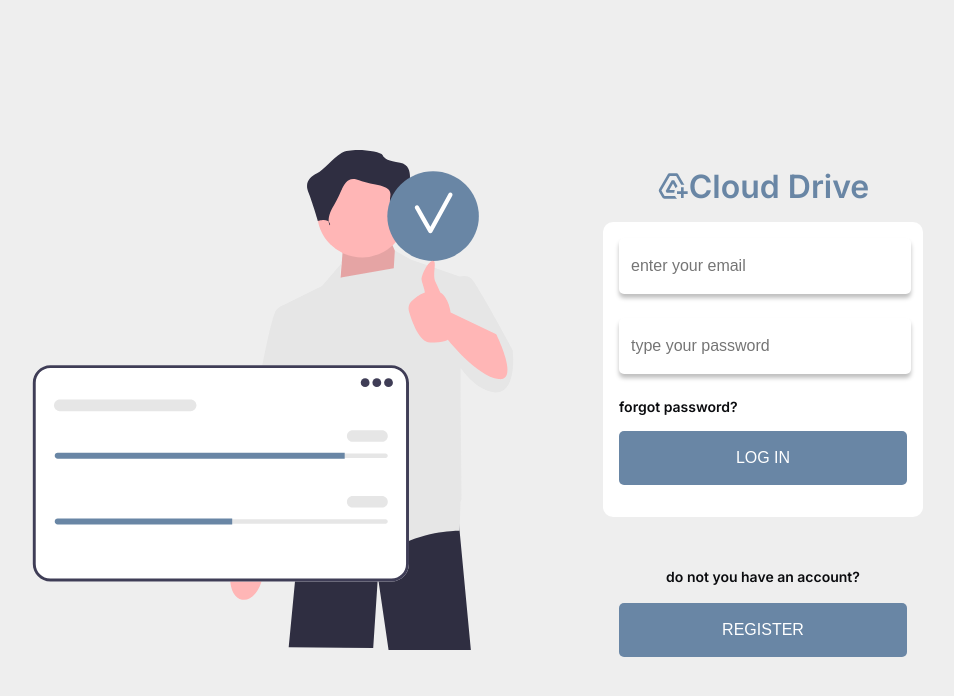
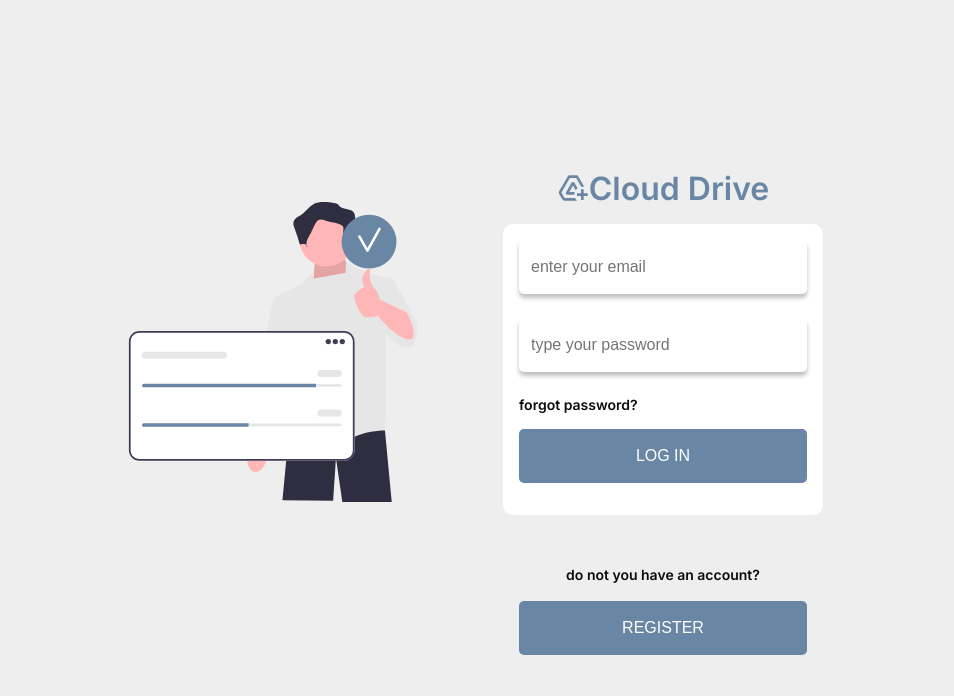
Before and after one commit to Jonorusc/react-cloud-drive, a React (Create React App) app: page /login in a window 1280 px wide. Shown: the top 696 px of the page, without its empty margins (167-1121 px from the left). Built offline with nearby package versions, Linux system fonts and the light colour scheme.

Commit message:
adjust of the register and login form

```diff
--- a/src/pages/Login/Login.css
+++ b/src/pages/Login/Login.css
@@ -80,7 +80,6 @@
   color: white;
   top: 10px;
   right: -100%;
-  max-width: 240px;
   z-index: 99;
   -webkit-box-sizing: border-box;
           box-sizing: border-box;
@@ -98,7 +97,7 @@
 }
 
 .input_error_right.desktop_error {
-  width: 300px;
+  width: 275px;
 }
 
 .input_error_left {
@@ -109,7 +108,6 @@
   color: white;
   top: 10px;
   left: -100%;
-  max-width: 240px;
   z-index: 99;
   -webkit-box-sizing: border-box;
           box-sizing: border-box;
@@ -127,7 +125,7 @@
 }
 
 .input_error_left.desktop_error {
-  width: 300px;
+  width: 275px;
 }
 
 .login_page {
@@ -147,8 +145,9 @@
 
 .login_page .login_ilustration {
   display: block;
-  width: 500px;
-  height: 500px;
+  margin-top: -6rem;
+  width: 300px;
+  height: 300px;
 }
 
 .login_page .login_ilustration img {
@@ -217,6 +216,8 @@
   text-indent: 10px;
   color: gray;
   font-weight: 400;
+  -webkit-box-sizing: border-box;
+          box-sizing: border-box;
 }
 
 .login_page .login_wrapper .login .input_wrap .login_input:focus {
@@ -227,6 +228,7 @@
 .login_page .login_wrapper .login .input_wrap .login_input.error {
   -webkit-box-shadow: 0px 4px 4px #E56A6A90;
           box-shadow: 0px 4px 4px #E56A6A90;
+  margin-top: 0;
 }
 
 .login_page .login_wrapper .login .forgot_password {
@@ -364,6 +366,7 @@
 .register_page .register .register_form .input_wrap .register_input.error {
   -webkit-box-shadow: 0px 4px 4px #E56A6A90;
           box-shadow: 0px 4px 4px #E56A6A90;
+  margin-top: 0;
 }
 
 @media (max-width: 820px) {
--- a/src/pages/Login/Login.scss
+++ b/src/pages/Login/Login.scss
@@ -73,7 +73,7 @@
     top: 10px;
     right: -100%;
     // width: 100;
-    max-width: 240px;
+    // max-width: 240px;
     z-index: 99;
     box-sizing: border-box;
     &::after {
@@ -88,7 +88,7 @@
     }
 }
 .input_error_right.desktop_error {
-    width: 300px;
+    width: 275px;
 }
 .input_error_left {
     position: absolute;
@@ -99,7 +99,7 @@
     top: 10px;
     left: -100%;
     // width: 100;
-    max-width: 240px;
+    // max-width: 240px;
     z-index: 99;
     box-sizing: border-box;
     &::after {
@@ -114,7 +114,7 @@
     }
 }
 .input_error_left.desktop_error {
-    width: 300px;
+    width: 275px;
 }
 
 // login and register
@@ -126,8 +126,9 @@
     background-color: #eee;
     .login_ilustration {
         display: block;
-        width: 500px;
-        height: 500px;
+        margin-top: -6rem;
+        width: 300px;
+        height: 300px;
         img {
             width: 100%;
             height: 100%;
@@ -172,12 +173,14 @@
                     text-indent: 10px;
                     color: gray;
                     font-weight: 400;
+                    box-sizing: border-box;
                     &:focus {
                         box-shadow: 0px 4px 4px #6986A590;
                     }
                 }
                 .login_input.error {
                     box-shadow: 0px 4px 4px #E56A6A90;
+                     margin-top: 0;
                 }
             }
             .forgot_password {
@@ -274,6 +277,7 @@
                 }
                 .register_input.error {
                     box-shadow: 0px 4px 4px #E56A6A90;
+                    margin-top: 0;
                 }
             }
         }
```
Also changed, not shown: 1 other file (tests, documents, lock files or other folders).
